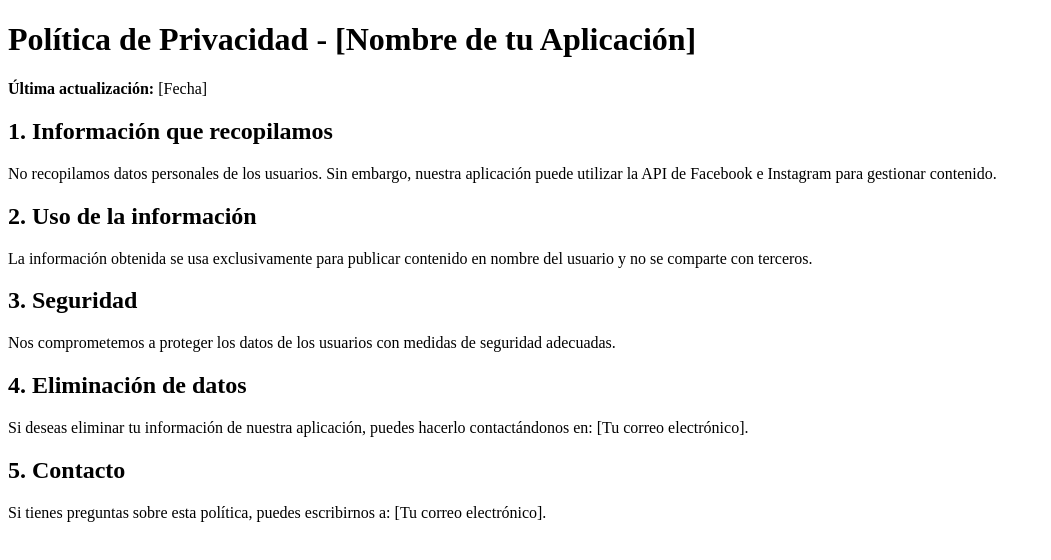
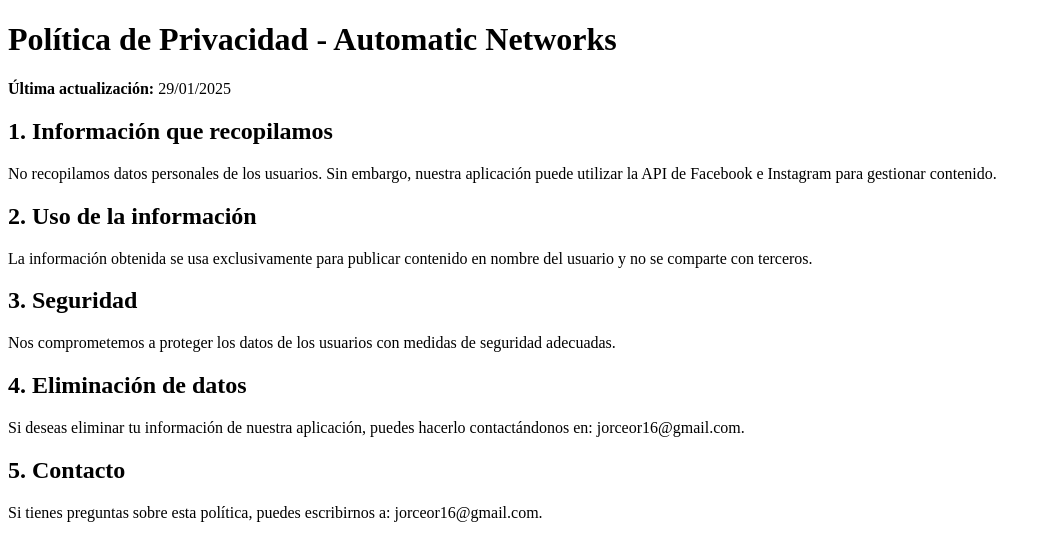
Before and after one commit to Jorge160200/Automatic_Networks, a plain HTML site: page index.html in a window 1280 px wide. Shown: the whole page, without its empty margins (0-1051 px from the left). Drawn offline with Linux system fonts and the light colour scheme.

Commit message:
index.html

```diff
--- a/index.html
+++ b/index.html
@@ -6,8 +6,8 @@
     <title>Política de Privacidad</title>
 </head>
 <body>
-    <h1>Política de Privacidad - [Nombre de tu Aplicación]</h1>
-    <p><strong>Última actualización:</strong> [Fecha]</p>
+    <h1>Política de Privacidad - Automatic Networks </h1>
+    <p><strong>Última actualización:</strong> 29/01/2025 </p>
     <h2>1. Información que recopilamos</h2>
     <p>No recopilamos datos personales de los usuarios. Sin embargo, nuestra aplicación puede utilizar la API de Facebook e Instagram para gestionar contenido.</p>
     <h2>2. Uso de la información</h2>
@@ -15,8 +15,8 @@
     <h2>3. Seguridad</h2>
     <p>Nos comprometemos a proteger los datos de los usuarios con medidas de seguridad adecuadas.</p>
     <h2>4. Eliminación de datos</h2>
-    <p>Si deseas eliminar tu información de nuestra aplicación, puedes hacerlo contactándonos en: [Tu correo electrónico].</p>
+    <p>Si deseas eliminar tu información de nuestra aplicación, puedes hacerlo contactándonos en: jorceor16@gmail.com.</p>
     <h2>5. Contacto</h2>
-    <p>Si tienes preguntas sobre esta política, puedes escribirnos a: [Tu correo electrónico].</p>
+    <p>Si tienes preguntas sobre esta política, puedes escribirnos a: jorceor16@gmail.com.</p>
 </body>
 </html>
```
